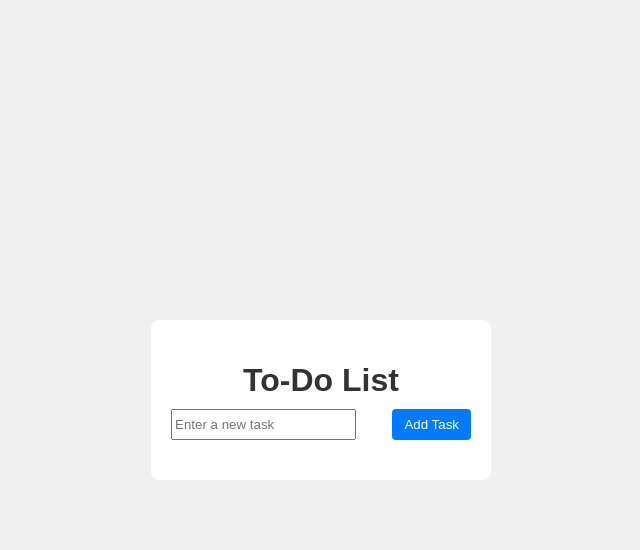
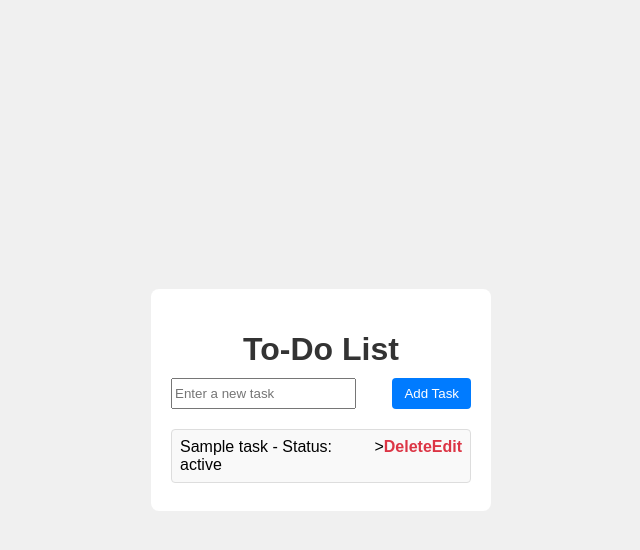
Before and after one commit to ROBERTSPHXINTERNET/flask-todo-app, a Flask app: page / in a window 1280 px wide. Shown: the top 550 px of the page, without its empty margins (319-959 px from the left). Run offline with Flask 3, Linux system fonts and the light colour scheme; tables that the repository leaves empty hold one stand-in row (values such as "Sample post").

Commit message:
Updated routes to interact with SQLite database for task storage

```diff
--- a/app.py
+++ b/app.py
@@ -23,13 +23,23 @@ tasks = []
 
 @app.route('/')
 def home():
+    conn = sqlite3.connect('tasks.db')
+    cursor = conn.cursor()
+    cursor.execute('SELECT * FROM tasks')
+    tasks = cursor.fetchall()
+    conn.close()
     return render_template('index.html', tasks=tasks)
 
 @app.route('/add', methods=['POST'])
 def add_task():
     task = request.form.get('task')
     if task:
-        tasks.append(task)
+        # tasks.append(task)
+        conn = sqlite3.connect('tasks.db')
+        cursor = conn.cursor()
+        cursor.execute('INSERT INTO tasks (title) VALUES (?)', (task,))
+        conn.commit()
+        conn.close()
     return redirect(url_for('home'))
 
 @app.route('/delete/<int:task_id>')
--- a/templates/index.html
+++ b/templates/index.html
@@ -19,8 +19,9 @@
     <ul>
         {% for task in tasks %}
             <li>
-                {{ task }}
-                <a href="{{ url_for('delete_task', task_id=loop.index0) }}">Delete</a>
+                <span>{{task[1] }} - Status: {{ task[2] }}</span>>
+                <a href="{{ url_for('delete_task', task_id=task[0]) }}">Delete</a>
+                <a href="{{ url_for('edit_task', task_id=task[0]) }}">Edit</a>
             </li>
         {% endfor %}
     </ul>
```
